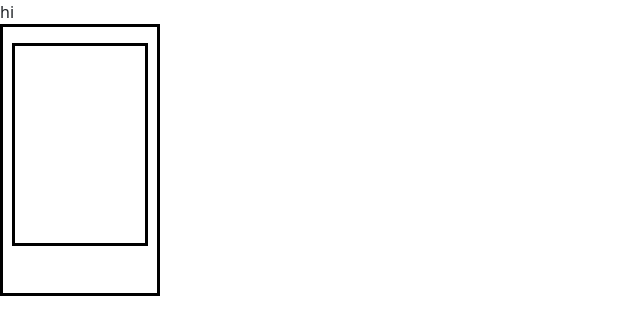
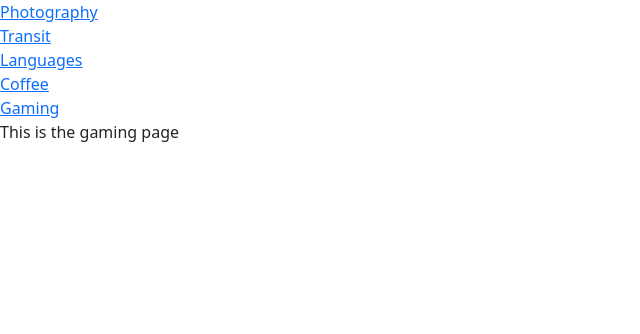
Before and after one commit to marc-issism/hobby-site, a React (Vite) app: page /gaming in a window 1280 px wide. Shown: the top 334 px of the page, without its empty margins (0-640 px from the left). Built offline with nearby package versions, Linux system fonts and the light colour scheme.

Commit message:
feat: set up routing

```diff
--- a/package.json
+++ b/package.json
@@ -12,6 +12,7 @@
   "dependencies": {
     "react": "^19.2.0",
     "react-dom": "^19.2.0",
+    "react-router-dom": "^7.13.0",
     "sass": "^1.97.3"
   },
   "devDependencies": {
--- /dev/null
+++ b/src/App.tsx
@@ -0,0 +1,33 @@
+import { BrowserRouter as Router, Routes, Route } from 'react-router-dom'
+
+import Navbar from './components/Navbar.tsx';
+
+import Home from './pages/Home.tsx';
+import Photography from './pages/Photography.tsx';
+import Transit from './pages/Transit.tsx';
+import Languages from './pages/Languages.tsx';
+import Coffee from './pages/Coffee.tsx';
+import Gaming from './pages/Gaming.tsx';
+
+
+function App() {
+  return(
+    <>
+      <Router>
+        <Routes>
+
+          <Route path='/' element={<Home/>}></Route>
+          <Route path='/photography' element={<Photography/>}></Route>
+          <Route path='/transit' element={<Transit/>}></Route>
+          <Route path='/languages' element={<Languages/>}></Route>
+          <Route path='/coffee' element={<Coffee/>}></Route>
+          <Route path='/gaming' element={<Gaming/>}></Route>
+
+
+        </Routes>
+      </Router>
+    </>
+  );
+}
+
+export default App
--- a/src/Home.tsx
+++ /dev/null
@@ -1,13 +0,0 @@
-import Polaroid from "./components/Polaroid";
-
-
-function Home() {
-  return(
-    <>
-      hi
-      <Polaroid/>
-    </>
-  );
-}
-
-export default Home
--- /dev/null
+++ b/src/components/Navbar.tsx
@@ -0,0 +1,12 @@
+function Navbar() {
+return(
+  <>
+    <a href='/photography'>Photography</a><br/>
+    <a href='/transit'>Transit</a><br/>
+    <a href='/languages'>Languages</a><br/>
+    <a href='/coffee'>Coffee</a><br/>
+    <a href='/gaming'>Gaming</a><br/>
+  </>
+);}
+
+export default Navbar
--- a/src/main.tsx
+++ b/src/main.tsx
@@ -1,9 +1,11 @@
 import { StrictMode } from 'react'
 import { createRoot } from 'react-dom/client'
-import Home from './Home.tsx'
+
+import App from './App.tsx'
 
 createRoot(document.getElementById('root')!).render(
-  <StrictMode>
-    <Home />
-  </StrictMode>,
+  // Use StrictMode for dev only
+  <>
+    <App />
+  </>,
 )
--- /dev/null
+++ b/src/pages/Coffee.tsx
@@ -0,0 +1,11 @@
+import Navbar from "../components/Navbar";
+
+function Coffee() {
+return(
+  <>
+    <Navbar/>
+    This is the Coffee page
+  </>
+);}
+
+export default Coffee;
--- /dev/null
+++ b/src/pages/Gaming.tsx
@@ -0,0 +1,11 @@
+import Navbar from "../components/Navbar";
+
+function Gaming() {
+return(
+  <>
+    <Navbar/>
+    This is the gaming page
+  </>
+);}
+
+export default Gaming;
--- /dev/null
+++ b/src/pages/Home.tsx
@@ -0,0 +1,11 @@
+import Navbar from "../components/Navbar";
+
+function Home() {
+return(
+  <>
+    This is the homepage<br/>
+    <Navbar/>
+  </>
+);}
+
+export default Home;
--- /dev/null
+++ b/src/pages/Languages.tsx
@@ -0,0 +1,11 @@
+import Navbar from "../components/Navbar";
+
+function Languages() {
+return(
+  <>
+    <Navbar/>
+    This is the Languages page
+  </>
+);}
+
+export default Languages;
--- /dev/null
+++ b/src/pages/Photography.tsx
@@ -0,0 +1,13 @@
+import Polaroid from "../components/Polaroid";
+import Navbar from "../components/Navbar";
+
+function Photography() {
+return(
+  <>
+    <Navbar/>
+  This is the photography page
+    <Polaroid/>
+  </>
+);}
+
+export default Photography;
--- /dev/null
+++ b/src/pages/Transit.tsx
@@ -0,0 +1,11 @@
+import Navbar from "../components/Navbar";
+
+function Transit() {
+return(
+  <>
+    <Navbar/>
+    This is the Transit page
+  </>
+);}
+
+export default Transit;
```
Also changed, not shown: 1 other file (tests, documents, lock files or other folders).
